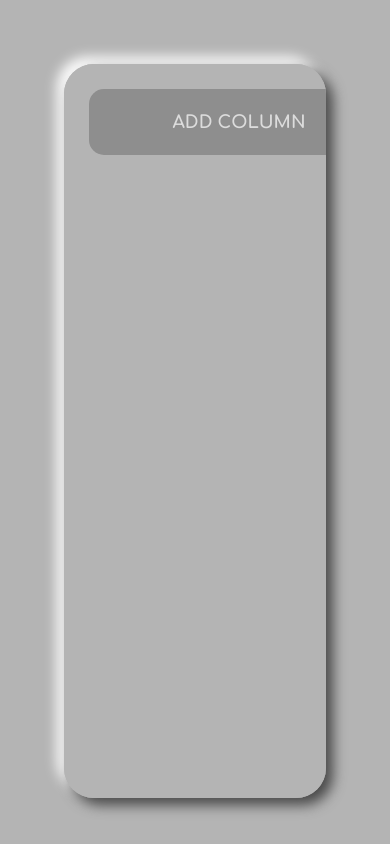
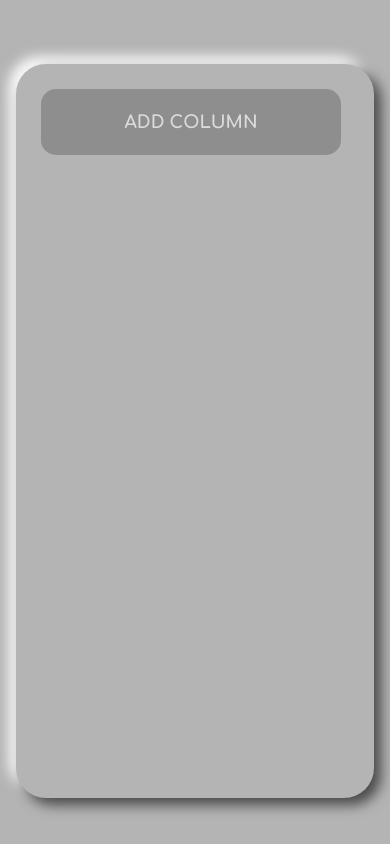
Before and after one commit to yohannimation/trello-app, a Vue app: page / in a window 390 px wide. Built offline with nearby package versions, Linux system fonts and the light colour scheme.

Commit message:
style(): adding media queries

```diff
--- a/src/assets/main.css
+++ b/src/assets/main.css
@@ -10,3 +10,9 @@ body {
   font-weight: normal;
   background-color: #b4b4b4;
 }
+
+@media (width <= 700px) {
+  #app {
+    padding: 4rem 1rem;
+  }
+}
```
